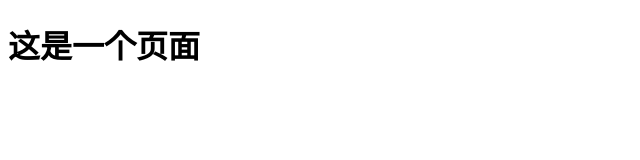
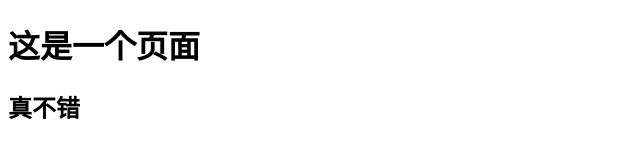
Before and after one commit to Xiugoupp/xiugoupp.github.io, a plain HTML site: page index.html in a window 1280 px wide. Shown: the whole page, without its empty margins (0-640 px from the left). Drawn offline with Linux system fonts and the light colour scheme.

Commit message:
修改代码

```diff
--- a/index.html
+++ b/index.html
@@ -10,6 +10,7 @@
 
 <body>
     <h1>这是一个页面</h1>
+    <h2>真不错</h2>
 </body>
 
 </html>
```
